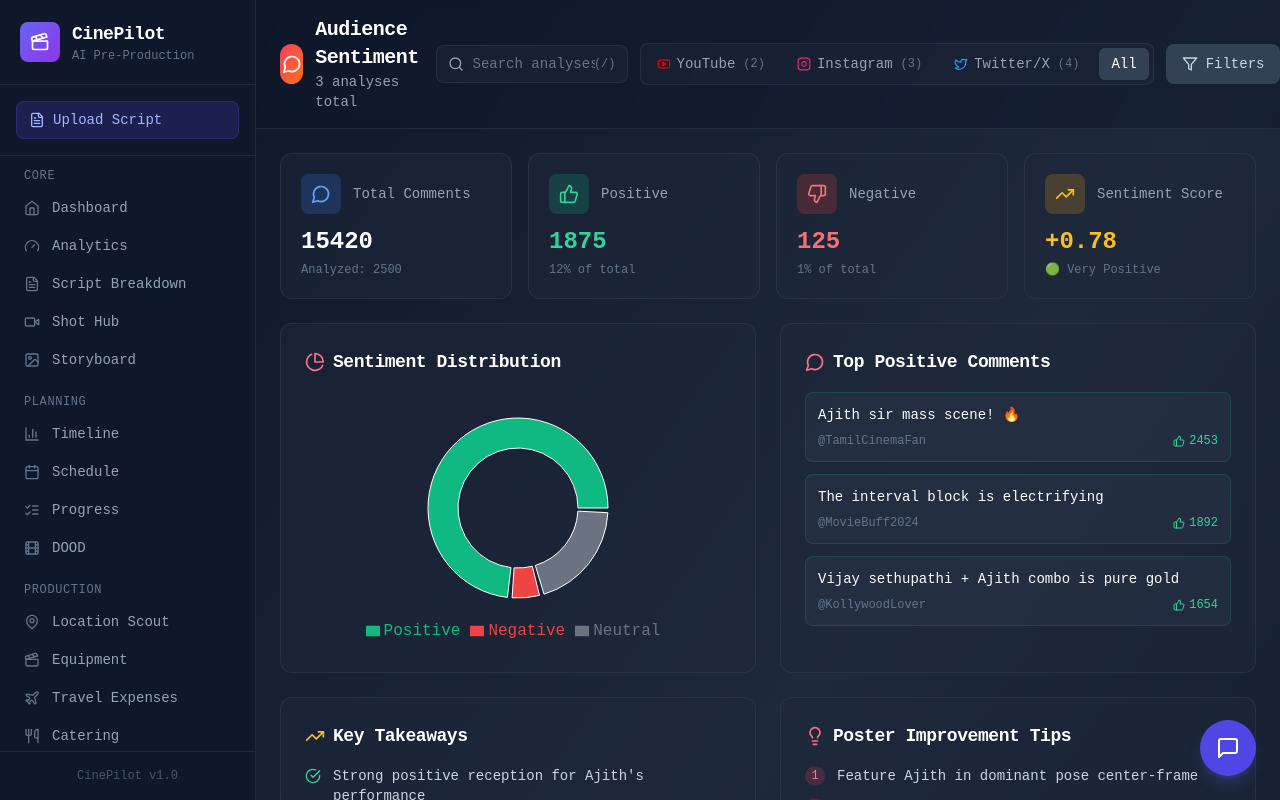
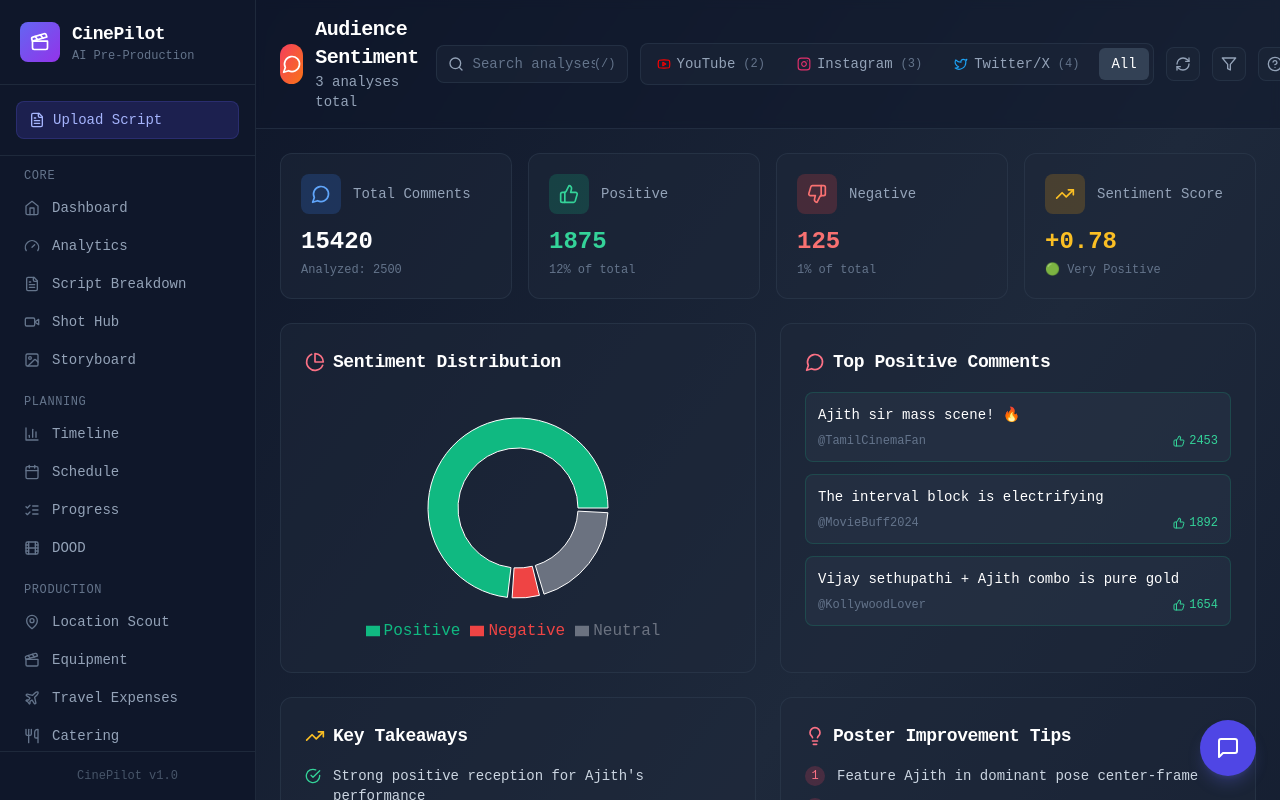
Before and after one commit to Gclaw-GMS/cinepilot, a Next.js app in the folder frontend/: page /audience-sentiment in a window 1280 px wide. Shown: the top 800 px of the page. Built offline with nearby package versions, Linux system fonts and the light colour scheme.

Commit message:
Merge remote changes

```diff
--- a/frontend/app/audience-sentiment/page.tsx
+++ b/frontend/app/audience-sentiment/page.tsx
@@ -80,10 +80,12 @@ export default function AudienceSentimentPage() {
   const [showExportMenu, setShowExportMenu] = useState(false)
   const [showPrintMenu, setShowPrintMenu] = useState(false)
   const [showFilters, setShowFilters] = useState(false)
-  const [sentimentFilter, setSentimentFilter] = useState<string>('all')
-  const [statusFilter, setStatusFilter] = useState<string>('all')
+  const [statusFilter, setStatusFilter] = useState<'all' | 'completed' | 'analyzing' | 'failed'>('all')
   const printMenuRef = useRef<HTMLDivElement>(null)
   const filterPanelRef = useRef<HTMLDivElement>(null)
+
+  // Calculate active filter count
+  const activeFilterCount = (platformFilter !== 'all' ? 1 : 0) + (statusFilter !== 'all' ? 1 : 0) + (searchQuery ? 1 : 0)
   const [formData, setFormData] = useState({
     title: '',
     platform: 'youtube',
@@ -94,36 +96,17 @@ export default function AudienceSentimentPage() {
   const searchInputRef = useRef<HTMLInputElement>(null)
   const fetchDataRef = useRef<() => void | Promise<void>>()
 
-  // Filter analyses by platform, search, sentiment, and status
+  // Filter analyses by platform, status, and search query
   const filteredAnalyses = analyses.filter(a => {
     const matchesPlatform = platformFilter === 'all' || a.platform === platformFilter
+    const matchesStatus = statusFilter === 'all' || a.status === statusFilter
     const matchesSearch = !searchQuery ||
       a.title.toLowerCase().includes(searchQuery.toLowerCase()) ||
       (a.topPositive?.some(c => c.text.toLowerCase().includes(searchQuery.toLowerCase()))) ||
       (a.topNegative?.some(c => c.text.toLowerCase().includes(searchQuery.toLowerCase()))) ||
       (a.takeaways?.some(t => t.toLowerCase().includes(searchQuery.toLowerCase())))
-
-    // Sentiment filter
-    let matchesSentiment = true
-    if (sentimentFilter === 'positive') {
-      matchesSentiment = a.avgSentiment > 0.3
-    } else if (sentimentFilter === 'negative') {
-      matchesSentiment = a.avgSentiment < -0.3
-    } else if (sentimentFilter === 'neutral') {
-      matchesSentiment = a.avgSentiment >= -0.3 && a.avgSentiment <= 0.3
-    }
-
-    // Status filter
-    const matchesStatus = statusFilter === 'all' || a.status === statusFilter
-
-    return matchesPlatform && matchesSearch && matchesSentiment && matchesStatus
+    return matchesPlatform && matchesStatus && matchesSearch
   })
-
-  // Calculate active filter count
-  const activeFilterCount =
-    (platformFilter !== 'all' ? 1 : 0) +
-    (sentimentFilter !== 'all' ? 1 : 0) +
-    (statusFilter !== 'all' ? 1 : 0)
 
   const fetchAnalyses = useCallback(async () => {
     setError(null)
@@ -185,10 +168,6 @@ export default function AudienceSentimentPage() {
           e.preventDefault()
           setPlatformFilter('twitter')
           break
-        case 'f':
-          e.preventDefault()
-          setShowFilters(prev => !prev)
-          break
         case 'e':
           e.preventDefault()
           setShowExportMenu(prev => !prev)
@@ -204,10 +183,14 @@ export default function AudienceSentimentPage() {
         case 'escape':
           e.preventDefault()
           setShowKeyboardHelp(false)
+          setShowFilters(false)
+          break
+        case 'f':
+          e.preventDefault()
+          setShowFilters(prev => !prev)
+          break
           setShowForm(false)
           setShowExportMenu(false)
-          setShowPrintMenu(false)
-          setShowFilters(false)
           setSearchQuery('')
           break
       }
@@ -476,9 +459,10 @@ export default function AudienceSentimentPage() {
       if (showPrintMenu && printMenuRef.current && !printMenuRef.current.contains(e.target as Node)) {
         setShowPrintMenu(false)
       }
-      if (showFilters && filterPanelRef.current && e.target) {
+      if (showFilters && filterPanelRef.current && !filterPanelRef.current.contains(e.target as Node)) {
+        // Don't close if clicking on the filter toggle button
         const target = e.target as HTMLElement
-        if (!filterPanelRef.current.contains(target) && !target.closest('[data-filter-toggle]')) {
+        if (!target.closest('[title="Toggle filters (F)"]')) {
           setShowFilters(false)
         }
       }
@@ -519,7 +503,7 @@ export default function AudienceSentimentPage() {
               <div>
                 <h1 className="text-xl font-semibold text-white">Audience Sentiment</h1>
                 <p className="text-sm text-slate-400">
-                  {searchQuery || platformFilter !== 'all' || sentimentFilter !== 'all' || statusFilter !== 'all' || showFilters
+                  {searchQuery || platformFilter !== 'all' || statusFilter !== 'all'
                     ? `${filteredAnalyses.length} of ${analyses.length} analyses`
                     : `${analyses.length} analyses total`}
                 </p>
@@ -571,25 +555,6 @@ export default function AudienceSentimentPage() {
                   All
                 </button>
               </div>
-
-              {/* Filter Toggle Button */}
-              <button
-                data-filter-toggle
-                onClick={() => setShowFilters(!showFilters)}
-                className={`px-4 py-2.5 rounded-lg text-sm flex items-center gap-2 transition-colors ${
-                  showFilters
-                    ? 'bg-rose-600 text-white'
-                    : 'bg-slate-700 hover:bg-slate-600 text-slate-300'
-                }`}
-                title="Toggle Filters (F)"
-              >
-                <Filter className="w-4 h-4" />
-                Filters
-                {activeFilterCount > 0 && (
-                  <span className="ml-1 px-1.5 py-0.5 bg-rose-500 text-white text-xs rounded-full">{activeFilterCount}</span>
-                )}
-              </button>
-
               <button
                 onClick={() => fetchDataRef.current?.()}
                 disabled={refreshing}
@@ -597,6 +562,21 @@ export default function AudienceSentimentPage() {
                 title="Refresh data (R)"
               >
                 <RefreshCw className={`w-4 h-4 ${refreshing ? 'animate-spin' : ''}`} />
+              </button>
+              {/* Filter Toggle Button */}
+              <button
+                onClick={() => setShowFilters(!showFilters)}
+                className={`p-2 border rounded-lg transition-colors flex items-center gap-1.5 ${
+                  showFilters || activeFilterCount > 0
+                    ? 'bg-rose-500/20 border-rose-500/50 text-rose-400'
+                    : 'bg-slate-800/50 hover:bg-slate-700/50 border-slate-700/50 text-slate-400 hover:text-white'
+                }`}
+                title="Toggle filters (F)"
+              >
+                <Filter className="w-4 h-4" />
+                {activeFilterCount > 0 && (
+                  <span className="text-xs font-medium">{activeFilterCount}</span>
+                )}
               </button>
               <button
                 onClick={() => setShowKeyboardHelp(true)}
@@ -667,62 +647,43 @@ export default function AudienceSentimentPage() {
 
       {/* Filter Panel */}
       {showFilters && (
-        <div
-          ref={filterPanelRef}
-          className="bg-slate-800/50 border border-slate-700 rounded-xl p-4 mb-4 animate-in fade-in slide-in-from-top-2 duration-200"
-        >
-          <div className="flex flex-wrap items-center gap-4">
+        <div className="border-b border-slate-700/50 bg-slate-800/30 backdrop-blur-sm">
+          <div className="max-w-7xl mx-auto px-6 py-4">
+            <div ref={filterPanelRef} className="flex flex-wrap items-center gap-4">
+              {/* Status Filter */}
               <div className="flex items-center gap-2">
-              <Filter className="w-4 h-4 text-rose-400" />
-              <span className="text-sm font-medium text-slate-300">Filters:</span>
-            </div>
-            <div className="flex items-center gap-2">
-              <label className="text-sm text-slate-400">Platform:</label>
-              <select
-                value={platformFilter}
-                onChange={(e) => setPlatformFilter(e.target.value)}
-                className="bg-slate-700 border border-slate-600 rounded-lg px-3 py-1.5 text-sm text-slate-200 focus:outline-none focus:border-rose-500"
-              >
-                <option value="all">All Platforms</option>
-                {PLATFORMS.map((p) => (<option key={p.key} value={p.key}>{p.label}</option>))}
-              </select>
-            </div>
-            <div className="flex items-center gap-2">
-              <label className="text-sm text-slate-400">Sentiment:</label>
-              <select
-                value={sentimentFilter}
-                onChange={(e) => setSentimentFilter(e.target.value)}
-                className="bg-slate-700 border border-slate-600 rounded-lg px-3 py-1.5 text-sm text-slate-200 focus:outline-none focus:border-rose-500"
-              >
-                <option value="all">All Sentiments</option>
-                <option value="positive">Positive</option>
-                <option value="neutral">Neutral</option>
-                <option value="negative">Negative</option>
-              </select>
-            </div>
-            <div className="flex items-center gap-2">
-              <label className="text-sm text-slate-400">Status:</label>
+                <span className="text-sm text-slate-400">Status:</span>
                 <select
                   value={statusFilter}
-                onChange={(e) => setStatusFilter(e.target.value)}
-                className="bg-slate-700 border border-slate-600 rounded-lg px-3 py-1.5 text-sm text-slate-200 focus:outline-none focus:border-rose-500"
+                  onChange={(e) => setStatusFilter(e.target.value as typeof statusFilter)}
+                  className="bg-slate-800 border border-slate-700 rounded-lg px-3 py-1.5 text-sm text-white focus:outline-none focus:ring-2 focus:ring-rose-500"
                 >
-                <option value="all">All Statuses</option>
+                  <option value="all">All Status</option>
                   <option value="completed">Completed</option>
-                <option value="pending">Pending</option>
+                  <option value="analyzing">Analyzing</option>
                   <option value="failed">Failed</option>
                 </select>
               </div>
+
+              {/* Clear Filters */}
+              {(platformFilter !== 'all' || statusFilter !== 'all' || searchQuery) && (
                 <button
                   onClick={() => {
                     setPlatformFilter('all')
-                setSentimentFilter('all')
                     setStatusFilter('all')
+                    setSearchQuery('')
                   }}
-              className="px-3 py-1.5 text-sm text-slate-400 hover:text-white transition-colors"
+                  className="text-sm text-rose-400 hover:text-rose-300 transition-colors"
                 >
-              Clear Filters
+                  Clear filters
                 </button>
+              )}
+
+              {/* Results Count */}
+              <span className="text-sm text-slate-500 ml-auto">
+                {filteredAnalyses.length} of {analyses.length} results
+              </span>
+            </div>
           </div>
         </div>
       )}
@@ -1137,10 +1098,6 @@ export default function AudienceSentimentPage() {
                 <kbd className="px-2 py-1 bg-slate-800 rounded text-sm text-slate-300">/</kbd>
               </div>
               <div className="flex justify-between items-center py-2 border-b border-slate-800">
-                <span className="text-slate-300">Toggle filters</span>
-                <kbd className="px-2 py-1 bg-slate-800 rounded text-sm text-slate-300">F</kbd>
-              </div>
-              <div className="flex justify-between items-center py-2 border-b border-slate-800">
                 <span className="text-slate-300">New analysis</span>
                 <kbd className="px-2 py-1 bg-slate-800 rounded text-sm text-slate-300">N</kbd>
               </div>
@@ -1169,6 +1126,10 @@ export default function AudienceSentimentPage() {
                 <kbd className="px-2 py-1 bg-slate-800 rounded text-sm text-slate-300">4</kbd>
               </div>
               <div className="flex justify-between items-center py-2 border-b border-slate-800">
+                <span className="text-slate-300">Toggle filters</span>
+                <kbd className="px-2 py-1 bg-slate-800 rounded text-sm text-slate-300">F</kbd>
+              </div>
+              <div className="flex justify-between items-center py-2 border-b border-slate-800">
                 <span className="text-slate-300">Show shortcuts</span>
                 <kbd className="px-2 py-1 bg-slate-800 rounded text-sm text-slate-300">?</kbd>
               </div>
```
Lines whose indentation alone changed are shown as unchanged.
